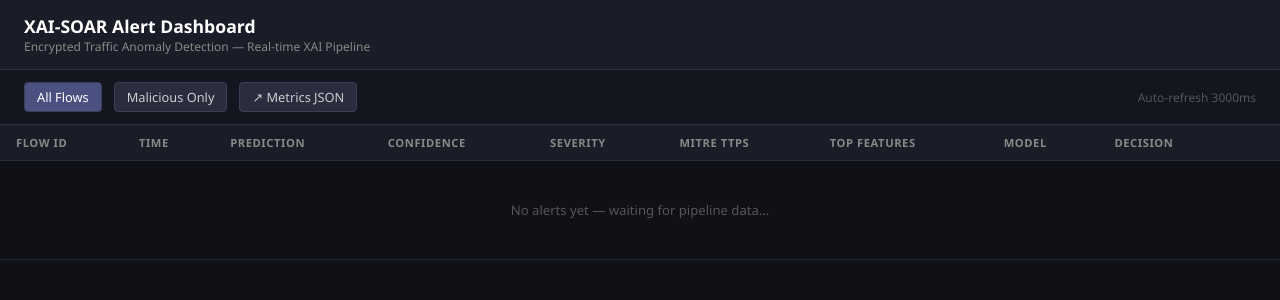
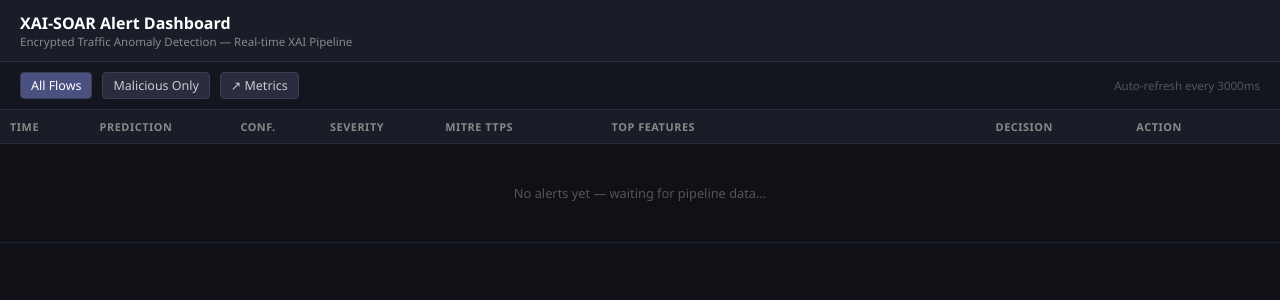
Before and after one commit to Joellots/IU-thesis, a FastAPI app: page / in a window 1280 px wide. Shown: the top 300 px of the page. Run offline with FastAPI, Linux system fonts and the light colour scheme; data that the repository does not hold is empty; some libraries are stand-ins or nearby versions.

Commit message:
Dashboard service  bug fix

```diff
--- a/services/dashboard/main.py
+++ b/services/dashboard/main.py
@@ -69,17 +69,17 @@ def fetch_metrics():
     cur  = conn.cursor()
 
     cur.execute("SELECT COUNT(*) AS total FROM alerts")
-    total = cur.fetchone()["total"]
+    total = cur.fetchone()["total"] or 0
 
     cur.execute("SELECT COUNT(*) AS mal FROM alerts WHERE pred_label = 1")
-    malicious = cur.fetchone()["mal"]
+    malicious = cur.fetchone()["mal"] or 0
 
     cur.execute("""
         SELECT COUNT(*) AS tier2
         FROM raw_explanations
         WHERE model IN ('XGBoost_SHAP', 'XGBoost_LIME')
     """)
-    tier2_count = cur.fetchone()["tier2"]
+    tier2_count = cur.fetchone()["tier2"] or 0
 
     cur.execute("""
         SELECT AVG(explain_time_ms) AS avg_ms
@@ -101,9 +101,8 @@ def fetch_metrics():
         SELECT analyst_decision, COUNT(*) AS n
         FROM alerts GROUP BY analyst_decision
     """)
-    decisions = {r["analyst_decision"]: r["n"] for r in cur.fetchall()}
+    decisions = {r["analyst_decision"]: int(r["n"]) for r in cur.fetchall()}
 
-    # TP/FP/TN/FN (only valid where true_label != -1)
     cur.execute("""
         SELECT
             SUM(CASE WHEN pred_label=1 AND true_label=1 THEN 1 ELSE 0 END) AS tp,
@@ -113,21 +112,24 @@ def fetch_metrics():
         FROM alerts WHERE true_label != -1
     """)
     cm = cur.fetchone()
-
     conn.close()
 
     return {
-        "total_flows":          total,
-        "malicious_detected":   malicious,
-        "benign_detected":      total - malicious,
-        "tier2_trigger_count":  tier2_count // 2 if tier2_count else 0,
-        "tier2_trigger_rate":   round(tier2_count / 2 / total, 4) if total else 0,
-        "avg_explain_ms":       round(avg_explain, 2) if avg_explain else None,
-        "avg_pipeline_ms":      round(avg_pipeline, 2) if avg_pipeline else None,
-        "analyst_decisions":    decisions,
-        "confusion_matrix":     dict(cm) if cm else {},
+        "total_flows":         int(total),
+        "malicious_detected":  int(malicious),
+        "benign_detected":     int(total - malicious),
+        "tier2_trigger_count": int(tier2_count // 2),
+        "tier2_trigger_rate":  round(tier2_count / 2 / total, 4) if total else 0,
+        "avg_explain_ms":      round(float(avg_explain), 2) if avg_explain else None,
+        "avg_pipeline_ms":     round(float(avg_pipeline), 2) if avg_pipeline else None,
+        "analyst_decisions":   decisions,
+        "confusion_matrix": {
+            "tp": int(cm["tp"] or 0),
+            "fp": int(cm["fp"] or 0),
+            "tn": int(cm["tn"] or 0),
+            "fn": int(cm["fn"] or 0),
+        } if cm else {},
     }
-
 
 # ── Routes ────────────────────────────────────────────────────────────────────
 
--- a/services/dashboard/templates/_alert_rows.html
+++ b/services/dashboard/templates/_alert_rows.html
@@ -1,40 +1,58 @@
 {% for a in alerts %}
 {% set ttps = a.mitre_ttps if a.mitre_ttps else [] %}
-{% if a.pred_label == 1 %}
-  {% set sev = a.severity_label | lower if a.severity_label else 'low' %}
-  {% set pred_badge = '<span class="badge badge-' + sev + '">' + (a.severity_label or 'ALERT') + '</span>' %}
-{% else %}
-  {% set pred_badge = '<span class="badge badge-benign">benign</span>' %}
-{% endif %}
 <tr>
-  <td><span class="flow-id">{{ a.flow_id[:12] }}…</span></td>
+  <!-- Time -->
   <td><span class="ts">{{ a.translated_ts.strftime('%H:%M:%S') if a.translated_ts else '—' }}</span></td>
-  <td>{{ pred_badge | safe }}</td>
-  <td><span class="proba">{{ '%.1f%%' | format(a.pred_proba * 100) }}</span></td>
+
+  <!-- Prediction -->
+  <td>
+    {% if a.pred_label == 1 %}
+      <span class="badge badge-{{ (a.severity_label or 'LOW') | lower }}">MALICIOUS</span>
+    {% else %}
+      <span class="badge badge-benign">benign</span>
+    {% endif %}
+  </td>
+
+  <!-- Confidence -->
+  <td><span class="proba">{{ '%.0f' | format(a.pred_proba * 100) }}%</span></td>
+
+  <!-- Severity -->
   <td>
     {% if a.pred_label == 1 %}
       <span class="badge badge-{{ (a.severity_label or 'LOW') | lower }}">
         {{ a.severity_label or '—' }}
       </span>
-    {% else %}—{% endif %}
+    {% else %}
+      <span style="color:#555;">—</span>
+    {% endif %}
   </td>
-  <td style="font-size:0.72rem; color:#6c8ebf;">
+
+  <!-- MITRE TTPs -->
+  <td>
     {% if ttps %}
-      {% for t in ttps %}<code>{{ t }}</code>{% if not loop.last %} {% endif %}{% endfor %}
-    {% else %}—{% endif %}
+      <span class="ttps">{{ ttps | join(' ') }}</span>
+    {% else %}
+      <span style="color:#555;">—</span>
+    {% endif %}
   </td>
+
+  <!-- Top Features (wraps naturally) -->
   <td><span class="features">{{ a.top_k_features or '—' }}</span></td>
-  <td style="font-size:0.72rem; color:#888;">{{ a.model }}<br>
-    <span style="color:#555;">{{ a.tier }}</span></td>
+
+  <!-- Decision -->
   <td>
     <span class="badge badge-{{ a.analyst_decision or 'pending' }}">
       {{ a.analyst_decision or 'pending' }}
     </span>
   </td>
-  <td><a class="detail-link" href="/alert/{{ a.id }}">Detail →</a></td>
+
+  <!-- Action -->
+  <td><a class="detail-link" href="/alert/{{ a.id }}">Detail &#8594;</a></td>
 </tr>
 {% else %}
-<tr><td colspan="10" style="text-align:center;color:#555;padding:40px;">
-  No alerts yet — waiting for pipeline data…
-</td></tr>
+<tr>
+  <td colspan="8" style="text-align:center; color:#555; padding:40px;">
+    No alerts yet — waiting for pipeline data&hellip;
+  </td>
+</tr>
 {% endfor %}
--- a/services/dashboard/templates/index.html
+++ b/services/dashboard/templates/index.html
@@ -2,6 +2,7 @@
 <html lang="en">
 <head>
 <meta charset="UTF-8">
+<meta name="viewport" content="width=device-width, initial-scale=1.0">
 <title>XAI-SOAR Alert Dashboard</title>
 <script src="https://unpkg.com/htmx.org@1.9.12"></script>
 <style>
@@ -10,53 +11,78 @@
 
   header {
     background: #1a1d27; border-bottom: 1px solid #2a2d3e;
-    padding: 14px 24px; display: flex; align-items: center; gap: 12px;
+    padding: 12px 20px; display: flex; align-items: center; gap: 12px;
   }
-  header h1 { font-size: 1.1rem; font-weight: 600; color: #fff; }
-  header .subtitle { font-size: 0.75rem; color: #888; }
+  header h1 { font-size: 1rem; font-weight: 600; color: #fff; }
+  header .subtitle { font-size: 0.72rem; color: #888; }
 
-  .badge { display:inline-block; padding:2px 8px; border-radius:4px; font-size:0.7rem; font-weight:600; }
-  .badge-high   { background:#ff4d4d22; color:#ff6b6b; border:1px solid #ff4d4d55; }
-  .badge-medium { background:#ffa50022; color:#ffb347; border:1px solid #ffa50055; }
-  .badge-low    { background:#00ff8822; color:#39ff88; border:1px solid #00ff8855; }
-  .badge-benign { background:#ffffff11; color:#aaa;    border:1px solid #ffffff22; }
-  .badge-pending    { background:#3a3f55; color:#aaa; border:1px solid #555; }
-  .badge-confirmed  { background:#ff4d4d22; color:#ff6b6b; border:1px solid #ff4d4d44; }
-  .badge-dismissed  { background:#39ff8822; color:#39ff88; border:1px solid #39ff8844; }
+  .badge { display:inline-block; padding:2px 8px; border-radius:4px; font-size:0.7rem; font-weight:600; white-space:nowrap; }
+  .badge-high      { background:#ff4d4d22; color:#ff6b6b; border:1px solid #ff4d4d55; }
+  .badge-medium    { background:#ffa50022; color:#ffb347; border:1px solid #ffa50055; }
+  .badge-low       { background:#00ff8822; color:#39ff88; border:1px solid #00ff8855; }
+  .badge-benign    { background:#ffffff11; color:#aaa;    border:1px solid #ffffff22; }
+  .badge-pending   { background:#3a3f55;   color:#aaa;    border:1px solid #555; }
+  .badge-confirmed { background:#ff4d4d22; color:#ff6b6b; border:1px solid #ff4d4d44; }
+  .badge-dismissed { background:#39ff8822; color:#39ff88; border:1px solid #39ff8844; }
 
   .toolbar {
-    padding: 12px 24px; display: flex; align-items: center; gap: 12px;
-    border-bottom: 1px solid #2a2d3e; background: #13161f;
+    padding: 10px 20px; display: flex; align-items: center; gap: 10px;
+    border-bottom: 1px solid #2a2d3e; background: #13161f; flex-wrap: wrap;
   }
-  .toolbar a, .toolbar button {
+  .toolbar a {
     background: #2a2d3e; color: #ccc; border: 1px solid #3a3f55;
-    padding: 5px 12px; border-radius: 4px; font-size: 0.8rem;
-    cursor: pointer; text-decoration: none;
+    padding: 4px 10px; border-radius: 4px; font-size: 0.78rem;
+    cursor: pointer; text-decoration: none; white-space: nowrap;
   }
-  .toolbar a:hover, .toolbar button:hover { background: #3a3f55; color: #fff; }
+  .toolbar a:hover { background: #3a3f55; color: #fff; }
   .toolbar .active { background: #4a5080; color: #fff; }
 
-  table { width: 100%; border-collapse: collapse; }
+  .table-wrap {
+    width: 100%;
+    overflow-x: hidden;
+    overflow-y: auto;
+    max-height: calc(100vh - 110px);
+  }
+
+  table {
+    width: 100%;
+    border-collapse: collapse;
+    table-layout: fixed;
+  }
+
+  col.col-time     { width: 7%;  }
+  col.col-pred     { width: 11%; }
+  col.col-conf     { width: 7%;  }
+  col.col-sev      { width: 9%;  }
+  col.col-ttps     { width: 13%; }
+  col.col-features { width: 30%; }
+  col.col-decision { width: 11%; }
+  col.col-action   { width: 12%; }
+
   thead th {
-    background: #1a1d27; color: #888; font-size: 0.7rem; font-weight: 600;
+    background: #1a1d27; color: #888; font-size: 0.68rem; font-weight: 600;
     text-transform: uppercase; letter-spacing: 0.05em;
-    padding: 10px 16px; text-align: left; border-bottom: 1px solid #2a2d3e;
+    padding: 9px 10px; text-align: left; border-bottom: 1px solid #2a2d3e;
     position: sticky; top: 0; z-index: 1;
+    overflow: hidden; white-space: nowrap;
   }
+
   tbody tr { border-bottom: 1px solid #1e2130; transition: background 0.1s; }
   tbody tr:hover { background: #1e2130; }
-  tbody td { padding: 10px 16px; font-size: 0.82rem; vertical-align: middle; }
+  tbody td { padding: 8px 10px; font-size: 0.8rem; vertical-align: middle; overflow: hidden; }
 
-  .flow-id { font-family: monospace; color: #6c8ebf; font-size: 0.78rem; }
-  .ts      { color: #666; font-size: 0.75rem; }
-  .proba   { font-family: monospace; }
-  .features { color: #aaa; font-size: 0.72rem; max-width: 280px;
-              white-space: nowrap; overflow: hidden; text-overflow: ellipsis; }
+  .ts    { color: #666; font-size: 0.72rem; white-space: nowrap; }
+  .proba { font-family: monospace; font-size: 0.8rem; }
+  .features { color: #aaa; font-size: 0.69rem; word-break: break-word; line-height: 1.4; }
+  .ttps     { font-size: 0.7rem; color: #6c8ebf; word-break: break-word; line-height: 1.4; }
 
-  a.detail-link { color: #6c8ebf; text-decoration: none; }
-  a.detail-link:hover { text-decoration: underline; }
-
-  .table-wrap { overflow-x: auto; max-height: calc(100vh - 130px); overflow-y: auto; }
+  a.detail-link {
+    display: inline-block;
+    background: #2a2d3e; color: #6c8ebf; border: 1px solid #3a3f55;
+    border-radius: 4px; padding: 3px 8px; font-size: 0.73rem;
+    text-decoration: none; white-space: nowrap;
+  }
+  a.detail-link:hover { background: #3a3f55; color: #fff; }
 </style>
 </head>
 <body>
@@ -64,33 +90,41 @@
 <header>
   <div>
     <h1>XAI-SOAR Alert Dashboard</h1>
-    <div class="subtitle">Encrypted Traffic Anomaly Detection — Real-time XAI Pipeline</div>
+    <div class="subtitle">Encrypted Traffic Anomaly Detection &mdash; Real-time XAI Pipeline</div>
   </div>
 </header>
 
 <div class="toolbar">
   <a href="/" class="{{ 'active' if not malicious_only }}">All Flows</a>
   <a href="/?malicious_only=true" class="{{ 'active' if malicious_only }}">Malicious Only</a>
-  <a href="/metrics" target="_blank">↗ Metrics JSON</a>
-  <span style="margin-left:auto; font-size:0.75rem; color:#555;">
-    Auto-refresh {{ refresh_ms }}ms
+  <a href="/metrics" target="_blank">&#8599; Metrics</a>
+  <span style="margin-left:auto; font-size:0.72rem; color:#555;">
+    Auto-refresh every {{ refresh_ms }}ms
   </span>
 </div>
 
 <div class="table-wrap">
   <table>
+    <colgroup>
+      <col class="col-time">
+      <col class="col-pred">
+      <col class="col-conf">
+      <col class="col-sev">
+      <col class="col-ttps">
+      <col class="col-features">
+      <col class="col-decision">
+      <col class="col-action">
+    </colgroup>
     <thead>
       <tr>
-        <th>Flow ID</th>
         <th>Time</th>
         <th>Prediction</th>
-        <th>Confidence</th>
+        <th>Conf.</th>
         <th>Severity</th>
         <th>MITRE TTPs</th>
         <th>Top Features</th>
-        <th>Model</th>
         <th>Decision</th>
-        <th></th>
+        <th>Action</th>
       </tr>
     </thead>
     <tbody
```
